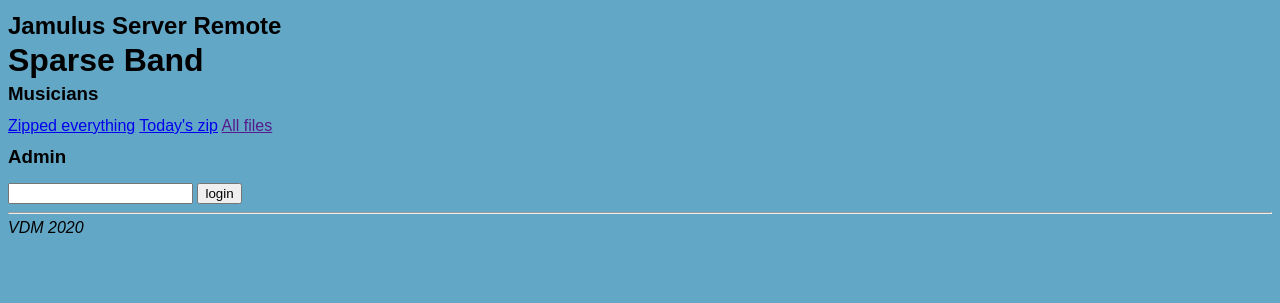
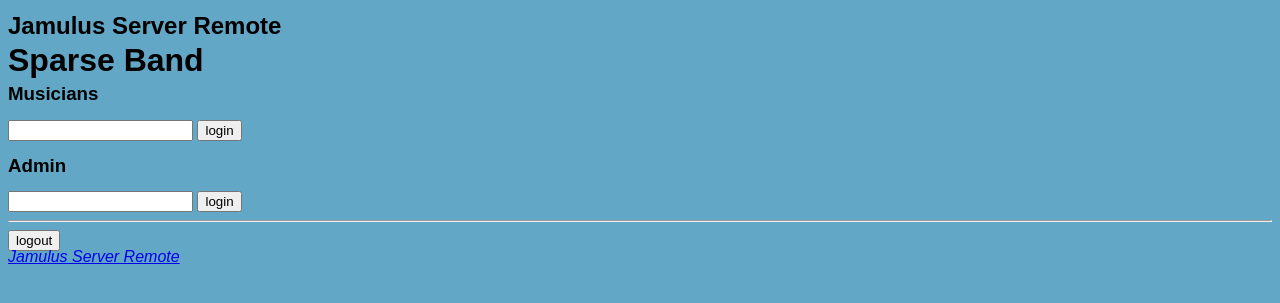
Before and after one commit to vdellamea/jamulus-server-remote, a PHP site: page / in a window 1280 px wide. Shown: the top 303 px of the page. Run offline with PHP 8.4, Linux system fonts and the light colour scheme; data that the repository does not hold is empty.

Commit message:
Update index.php

```diff
--- a/index.php
+++ b/index.php
@@ -1,13 +1,15 @@
 <?php
 // Jamulus Server Remote
-// v0.1 - 20201206
+// v0.3 - 20201219
 // Vincenzo Della Mea
 
 // INTERFACE
 session_start();
-
+if(isset($_POST['logout'])) {
+	$_SESSION = array();
+	session_destroy();
+}
 include("config.php");
-
 ?>
 <!doctype html>
 
@@ -38,10 +40,10 @@ include("config.php");
 <?php
 print("<h1>$SERVERNAME</h1>\n");
 if(
-	(isset($_SESSION['me'])&& ($_SESSION['me']==$PASSWORD)) ||
-	(isset($_POST['pwd'])&& ($_POST['pwd']==$PASSWORD))
+	(isset($_SESSION['admin'])&& ($_SESSION['admin']==$ADMINPASSWORD)) ||
+	(isset($_POST['apwd'])&& ($_POST['apwd']==$ADMINPASSWORD))
 	) {
-		$_SESSION['me']=$PASSWORD;
+		$_SESSION['admin']=$ADMINPASSWORD;
 ?>
 
 <h3>Recording</h3>
@@ -77,9 +79,8 @@ if(
 	style="background-color: navy"
 	onclick="sendcommand('cleanup',this)">Cleanup</button>
 </p>
-<p><a href="session.zip">Zipped everything</a>
-<a href="<?php echo date("Ymd") ?>.zip">Today's zip</a>
-<a href="<?php echo $RECURL ?>">All files</a>
+<p><a href="download.php?what=all">Zipped everything</a>
+<a href="download.php?what=today">Today's zip</a>
 </p>
 
 <script>
@@ -139,16 +140,31 @@ function sendcommand(command, btn){
 
 <?php
 }
-else if(!isset($_POST['pwd'])){
+else
+if(
+        (isset($_SESSION['musician'])&& ($_SESSION['musician']==$MUSICIANPASSWORD)) ||
+        (isset($_POST['mpwd'])&& ($_POST['mpwd']==$MUSICIANPASSWORD))
+        ) {
+                $_SESSION['musician']=$MUSICIANPASSWORD;
+                unset($_SESSION['admin']);
+
+?>
+<h3>Files</h3>
+<p><a href="download.php?what=all">Zipped everything</a>
+<a href="download.php?what=today">Today's zip</a>
+</p>
+<?php
+}
+else {
 ?>
 <h3>Musicians</h3>
-<p><a href="session.zip">Zipped everything</a>
-<a href="<?php echo date("Ymd") ?>.zip">Today's zip</a>
-<a href="<?php echo $RECURL ?>">All files</a>
+<form action="index.php" method="post">
+<input type="password" name="mpwd" />
+<input type="submit" name="login" value="login" />
 </p>
 <h3>Admin</h3>
 <form action="index.php" method="post">
-<input type="password" name="pwd" />
+<input type="password" name="apwd" />
 <input type="submit" name="login" value="login" />
 </form>
 
@@ -157,8 +173,12 @@ else if(!isset($_POST['pwd'])){
 
 ?>
 <hr />
+
+<form action="index.php" method="post">
+<input type="submit" name="logout" value="logout" />
+</form>
 <address>
-VDM 2020
+	<a href="https://github.com/vdellamea/jamulus-server-remote/">Jamulus Server Remote</a>
 </address>
   </body>
 </html>
```
